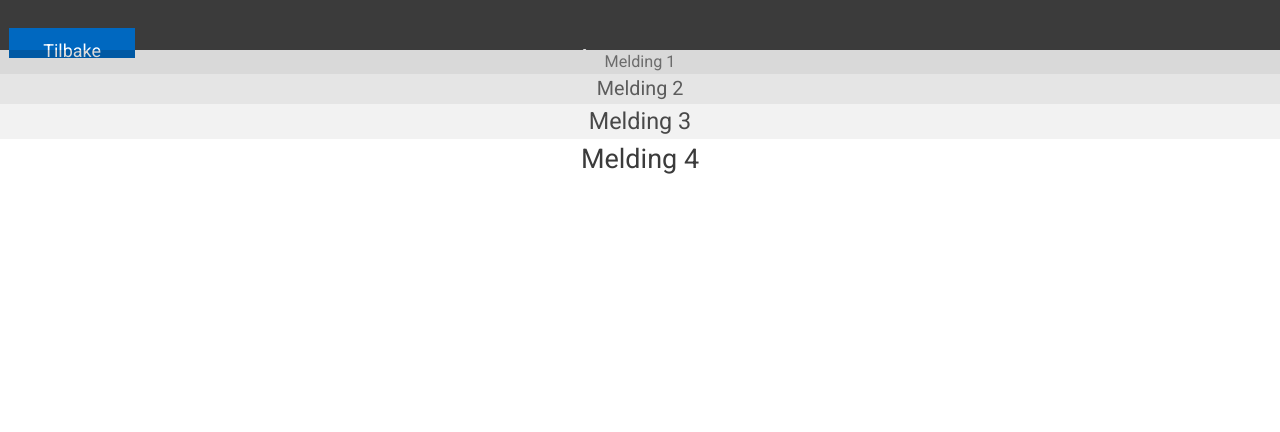
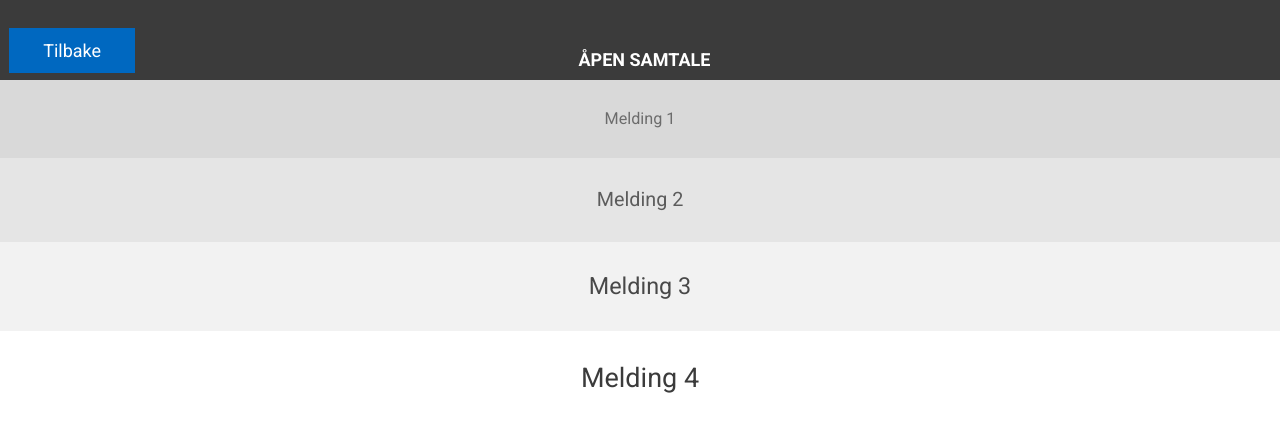
Before and after one commit to evenh/mmi-oblig3, a PHP site: page /samtale.php in a window 1280 px wide. Shown: the top 432 px of the page. Run offline with PHP 8.4, Linux system fonts and the light colour scheme.

Commit message:
Bedre grensesnitt

```diff
--- a/css/mmi.css
+++ b/css/mmi.css
@@ -80,7 +80,7 @@
 	header {
 		flex: 0 0 auto;
 		width: 100%;
-		height: 50px;
+		height: 80px;
 		background-color: rgba(10, 10, 10, 0.8);
 		padding: 20px 0.5rem 0 0.5rem;
 		-moz-box-sizing: border-box;
@@ -176,8 +176,8 @@
 		display: block;
 		width: 100%;
 		text-align: center;
-		align-self: stretch;
-		height: auto;
+		min-height: 30%;
+		padding: 1.5rem;
 		box-sizing: border-box;
 		z-index: 4;
 	}
@@ -190,10 +190,10 @@
 
 	#historikk li {
 		display: block;
-		height: auto;
+		min-height: 20%;
+		padding: 1.5rem;
 		width: 100%;
 		text-align: center;
-		align-self: stretch;
 		box-sizing: border-box;
 
 	}
```
